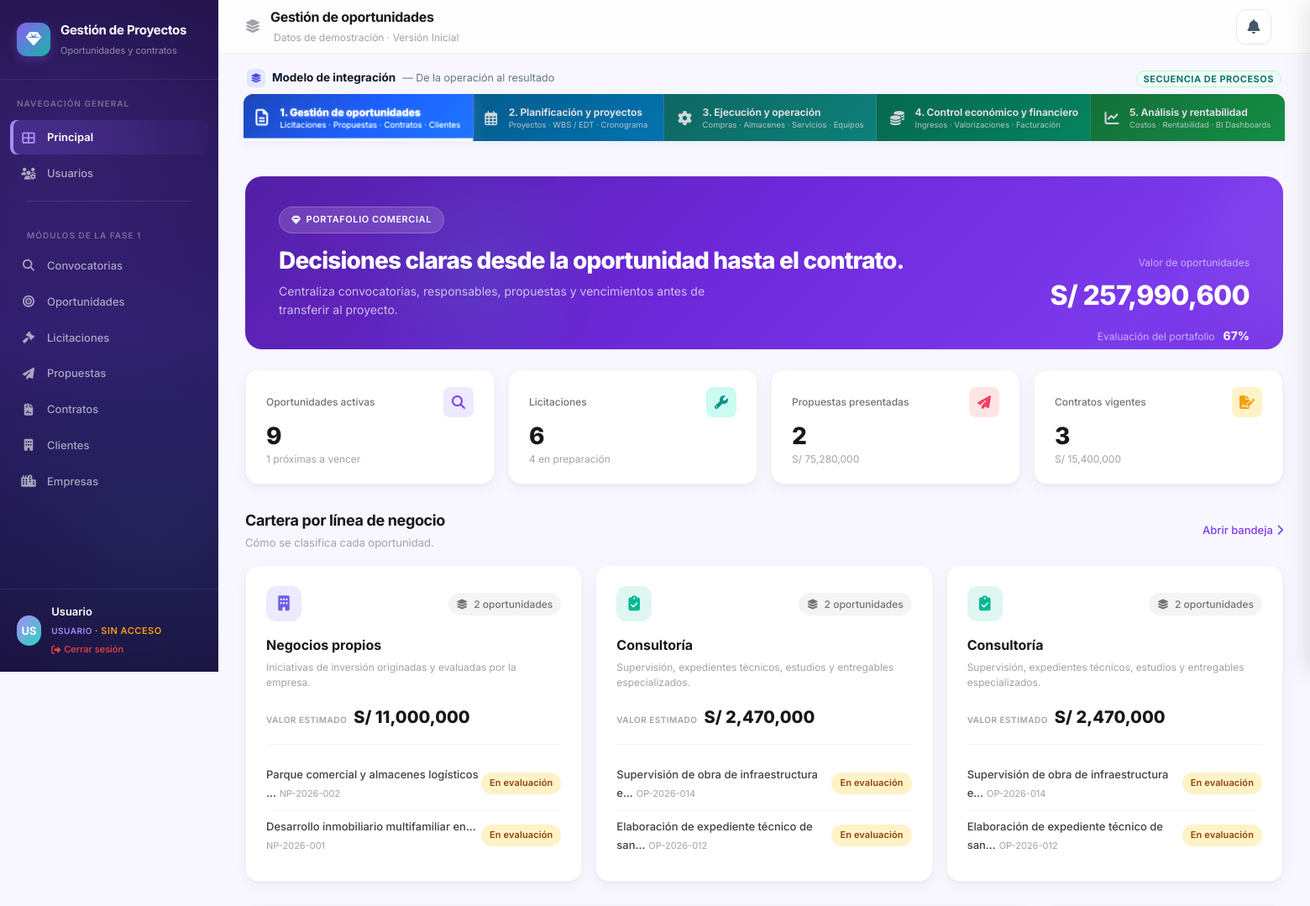
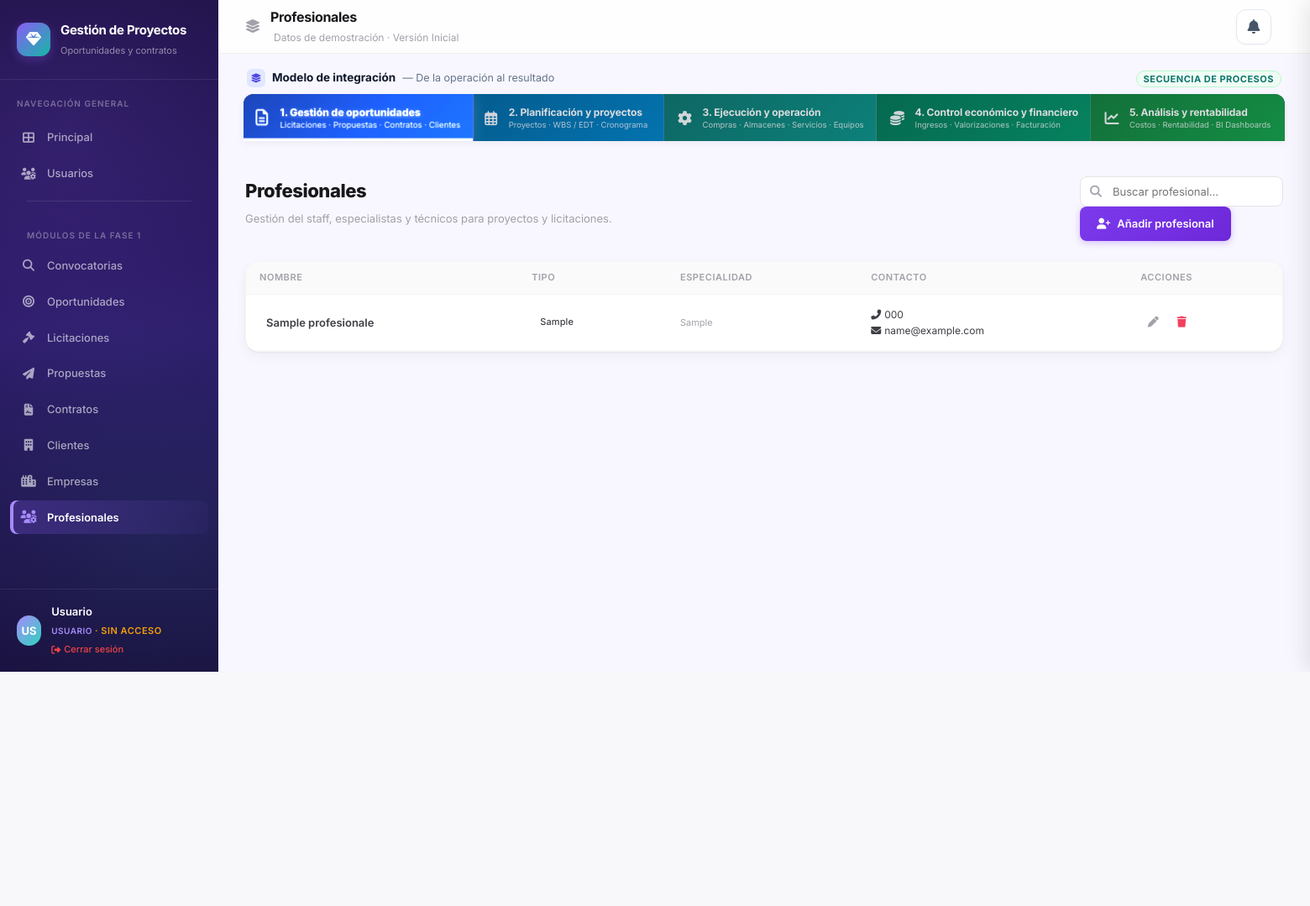
Before and after one commit to devopsmaxisoftnet/Gestion_Proyectos, a PHP site: page /Gestion_Proyectos/profesionales in a window 1560 px wide. Shown: the top 1079 px of the page at 84% size. After the commit the page ends 800 px from the top, so only its background shows below. Run offline with PHP 8.4, Linux system fonts and the light colour scheme; the visitor is signed in with stand-in values (Sample User, id 1); data comes from the database, SQL or seed files in the repository; tables that the repository leaves empty or names only in its code hold one stand-in row (values such as "Sample post").

Commit message:
Add Profesionales module and decouple from Empresas

```diff
--- /dev/null
+++ b/controllers/ProfesionalController.php
@@ -0,0 +1,80 @@
+<?php
+require_once __DIR__ . '/../models/ProfesionalModel.php';
+require_once __DIR__ . '/../models/EmpresaModel.php';
+
+class ProfesionalController {
+    private $model;
+
+    public function __construct() {
+        $this->model = new ProfesionalModel();
+    }
+
+    public function index() {
+        $filtros = [
+            'busqueda' => $_GET['busqueda'] ?? '',
+        ];
+
+        $data = [
+            'profesionales' => $this->model->getAll($filtros),
+            'filtros' => $filtros,
+        ];
+
+        $pageTitle = 'Profesionales';
+        $currentPage = 'profesionales';
+
+        include __DIR__ . '/../views/layout/header.php';
+        include __DIR__ . '/../views/profesionales/lista_profesionales.php';
+        include __DIR__ . '/../views/layout/footer.php';
+    }
+
+    public function crear() {
+        if ($_SERVER['REQUEST_METHOD'] === 'POST') {
+            $this->model->create($_POST);
+            header('Location: ' . BASE_URL . '/profesionales');
+            exit;
+        }
+
+        $data = [
+            'empresas' => (new EmpresaModel())->getAll(),
+        ];
+
+        $pageTitle = 'Nuevo Profesional';
+        $currentPage = 'profesionales';
+
+        $isAjax = !empty($_GET['ajax']);
+        if (!$isAjax) include __DIR__ . '/../views/layout/header.php';
+        include __DIR__ . '/../views/profesionales/crear_profesional.php';
+        if (!$isAjax) include __DIR__ . '/../views/layout/footer.php';
+    }
+
+    public function editar($id) {
+        if ($_SERVER['REQUEST_METHOD'] === 'POST') {
+            $this->model->update($id, $_POST);
+            if (!empty($_POST['from_empresa'])) {
+                header('Location: ' . BASE_URL . '/empresas/ver/' . $_POST['from_empresa']);
+            } else {
+                header('Location: ' . BASE_URL . '/profesionales');
+            }
+            exit;
+        }
+
+        $data = [
+            'profesional' => $this->model->getById($id),
+            'empresas' => (new EmpresaModel())->getAll(),
+        ];
+
+        $pageTitle = 'Editar Profesional';
+        $currentPage = 'profesionales';
+
+        $isAjax = !empty($_GET['ajax']);
+        if (!$isAjax) include __DIR__ . '/../views/layout/header.php';
+        include __DIR__ . '/../views/profesionales/crear_profesional.php';
+        if (!$isAjax) include __DIR__ . '/../views/layout/footer.php';
+    }
+
+    public function eliminar($id) {
+        $this->model->delete($id);
+        header('Location: ' . BASE_URL . '/profesionales');
+        exit;
+    }
+}
--- a/index.php
+++ b/index.php
@@ -78,6 +78,7 @@ $controllers = [
     'proyectos'     => 'ProyectoController',
     'clientes'      => 'ClienteController',
     'empresas'      => 'EmpresaController',
+    'profesionales' => 'ProfesionalController',
     'usuarios'      => 'UsuarioController',
 ];
 
--- a/models/EmpresaModel.php
+++ b/models/EmpresaModel.php
@@ -80,23 +80,12 @@ class EmpresaModel {
         ", [$empresa_id]);
     }
 
-    public function createProfesional($empresa_id, $data) {
-        dbExecute("
-            INSERT INTO profesionales (empresa_id, nombre, tipo_profesional_id, especialidad_id, telefono, email)
-            VALUES (?, ?, ?, ?, ?, ?)
-        ", [
-            $empresa_id,
-            $data['nombre'],
-            !empty($data['tipo_profesional_id']) ? $data['tipo_profesional_id'] : null,
-            !empty($data['especialidad_id']) ? $data['especialidad_id'] : null,
-            $data['telefono'] ?? '',
-            $data['email'] ?? ''
-        ]);
-        return dbLastId();
+    public function linkProfesional($empresa_id, $profesional_id) {
+        return dbExecute("UPDATE profesionales SET empresa_id = ? WHERE id = ?", [$empresa_id, $profesional_id]);
     }
 
-    public function deleteProfesional($id) {
-        return dbExecute("DELETE FROM profesionales WHERE id = ?", [$id]);
+    public function unlinkProfesional($id) {
+        return dbExecute("UPDATE profesionales SET empresa_id = NULL WHERE id = ?", [$id]);
     }
 
     // ─── DOCUMENTOS ─────────────────────────────────────────────
--- /dev/null
+++ b/models/ProfesionalModel.php
@@ -0,0 +1,51 @@
+<?php
+class ProfesionalModel {
+    public function getAll($filtros = []) {
+        $where = "1=1";
+        $params = [];
+
+        if (!empty($filtros['busqueda'])) {
+            $where .= " AND (nombre LIKE ? OR especialidad LIKE ? OR tipo_profesional LIKE ?)";
+            $params[] = "%{$filtros['busqueda']}%";
+            $params[] = "%{$filtros['busqueda']}%";
+            $params[] = "%{$filtros['busqueda']}%";
+        }
+
+        return dbQuery("SELECT * FROM profesionales WHERE $where ORDER BY nombre ASC", $params);
+    }
+
+    public function getById($id) {
+        return dbQueryOne("SELECT * FROM profesionales WHERE id = ?", [$id]);
+    }
+
+    public function getByEmpresa($empresaId) {
+        return dbQuery("SELECT * FROM profesionales WHERE empresa_id = ? ORDER BY nombre ASC", [$empresaId]);
+    }
+
+    public function create($data) {
+        return dbExecute("
+            INSERT INTO profesionales (nombre, tipo_profesional, especialidad, telefono, email, empresa_id)
+            VALUES (?, ?, ?, ?, ?, ?)
+        ", [
+            $data['nombre'], $data['tipo_profesional'] ?? null,
+            $data['especialidad'] ?? null, $data['telefono'] ?? null,
+            $data['email'] ?? null, !empty($data['empresa_id']) ? $data['empresa_id'] : null
+        ]);
+    }
+
+    public function update($id, $data) {
+        return dbExecute("
+            UPDATE profesionales SET
+            nombre = ?, tipo_profesional = ?, especialidad = ?, telefono = ?, email = ?, empresa_id = ?
+            WHERE id = ?
+        ", [
+            $data['nombre'], $data['tipo_profesional'] ?? null,
+            $data['especialidad'] ?? null, $data['telefono'] ?? null,
+            $data['email'] ?? null, !empty($data['empresa_id']) ? $data['empresa_id'] : null, $id
+        ]);
+    }
+
+    public function delete($id) {
+        return dbExecute("DELETE FROM profesionales WHERE id = ?", [$id]);
+    }
+}
--- /dev/null
+++ b/scratch/describe_profesionales.php
@@ -0,0 +1,5 @@
+<?php
+$conn = new PDO('mysql:host=127.0.0.1;dbname=gestion_comercial', 'root', '123456');
+foreach($conn->query('DESCRIBE profesionales')->fetchAll(PDO::FETCH_ASSOC) as $r) {
+    echo $r['Field'].' | '.$r['Type']."\n";
+}
--- a/views/layout/header.php
+++ b/views/layout/header.php
@@ -327,6 +327,10 @@ if (in_array($userRol, ['superadmin', 'admin'])) {
                 <a href="<?= BASE_URL ?>/empresas" class="sidebar-link <?= ($currentPage ?? '') === 'empresas' ? 'active' : '' ?> <?= $rLink ?>" <?= $rData ?>>
                     <i class="fas fa-city"></i>
                     <span>Empresas</span>
+                </a>
+                <a href="<?= BASE_URL ?>/profesionales" class="sidebar-link <?= ($currentPage ?? '') === 'profesionales' ? 'active' : '' ?> <?= $rLink ?>" <?= $rData ?>>
+                    <i class="fas fa-users-cog"></i>
+                    <span>Profesionales</span>
                 </a>
             </div>
 
--- /dev/null
+++ b/views/profesionales/lista_profesionales.php
@@ -0,0 +1,58 @@
+<div class="page-header">
+    <div>
+        <h2>Profesionales</h2>
+        <p>Gestión del staff, especialistas y técnicos para proyectos y licitaciones.</p>
+    </div>
+    <div class="header-actions">
+        <div class="search-bar">
+            <i class="fas fa-search"></i>
+            <input type="text" placeholder="Buscar profesional..." id="search-prof"
+                   value="<?= htmlspecialchars($data['filtros']['busqueda'] ?? '') ?>"
+                   onkeyup="if(event.key==='Enter') window.location='<?= BASE_URL ?>/?page=profesionales&busqueda='+this.value">
+        </div>
+        <a href="<?= BASE_URL ?>/profesionales/crear" data-side-modal title="Nuevo Profesional" class="btn btn-primary">
+            <i class="fas fa-user-plus"></i> Añadir profesional
+        </a>
+    </div>
+</div>
+
+<div class="data-card data-section full-width">
+    <table class="data-table" id="tabla-profesionales">
+        <thead>
+            <tr>
+                <th>Nombre</th>
+                <th>Tipo</th>
+                <th>Especialidad</th>
+                <th>Contacto</th>
+                <th>Acciones</th>
+            </tr>
+        </thead>
+        <tbody>
+            <?php if (empty($data['profesionales'])): ?>
+            <tr><td colspan="5"><div class="empty-state"><i class="fas fa-users-slash"></i><h3>No hay profesionales registrados</h3></div></td></tr>
+            <?php else: ?>
+            <?php foreach ($data['profesionales'] as $prof): ?>
+            <tr>
+                <td><span class="cell-main" style="font-weight:600; color:var(--slate-800)"><?= htmlspecialchars($prof['nombre']) ?></span></td>
+                <td><span class="badge" style="background:var(--slate-100); color:var(--slate-700); font-weight:500;"><?= htmlspecialchars($prof['tipo_profesional'] ?? '-') ?></span></td>
+                <td><span class="cell-sub"><?= htmlspecialchars($prof['especialidad'] ?? '-') ?></span></td>
+                <td>
+                    <?php if(!empty($prof['telefono'])): ?>
+                    <div style="font-size:12px; color:var(--slate-600);"><i class="fas fa-phone-alt" style="margin-right:4px;color:var(--slate-400)"></i><?= htmlspecialchars($prof['telefono']) ?></div>
+                    <?php endif; ?>
+                    <?php if(!empty($prof['email'])): ?>
+                    <div style="font-size:12px; color:var(--slate-600);"><i class="fas fa-envelope" style="margin-right:4px;color:var(--slate-400)"></i><?= htmlspecialchars($prof['email']) ?></div>
+                    <?php endif; ?>
+                </td>
+                <td>
+                    <div class="table-actions">
+                        <a href="<?= BASE_URL ?>/profesionales/editar/<?= $prof['id'] ?>" data-side-modal title="Editar Profesional" class="btn-icon"><i class="fas fa-pen"></i></a>
+                        <a href="<?= BASE_URL ?>/profesionales/eliminar/<?= $prof['id'] ?>" class="btn-icon" style="color:var(--rose-500)" onclick="return confirm('¿Eliminar este profesional?');"><i class="fas fa-trash"></i></a>
+                    </div>
+                </td>
+            </tr>
+            <?php endforeach; ?>
+            <?php endif; ?>
+        </tbody>
+    </table>
+</div>
```
Also changed, not shown: controllers/EmpresaController.php (+6 -5 lines), views/empresas/crear_empresa.php (+22 -37 lines), views/profesionales/crear_profesional.php (added, +64 -0 lines).
